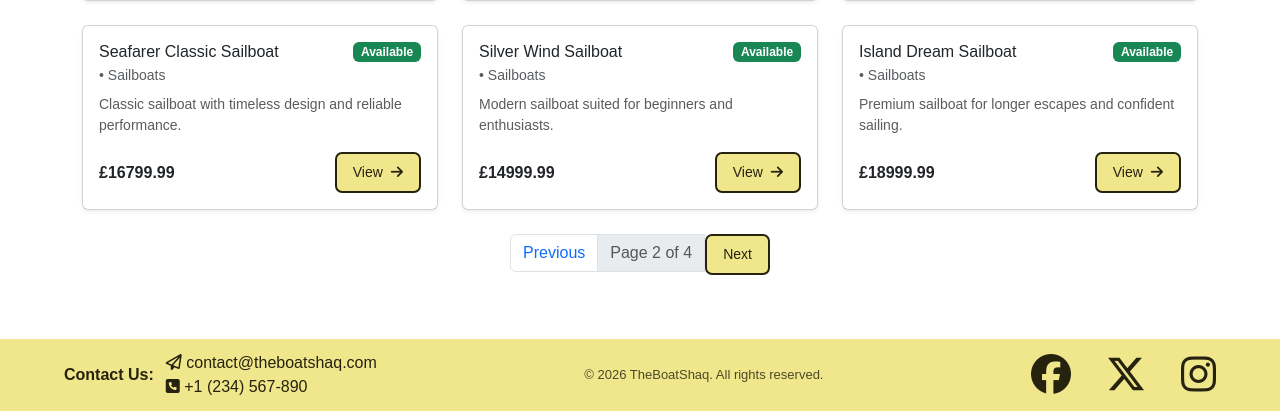
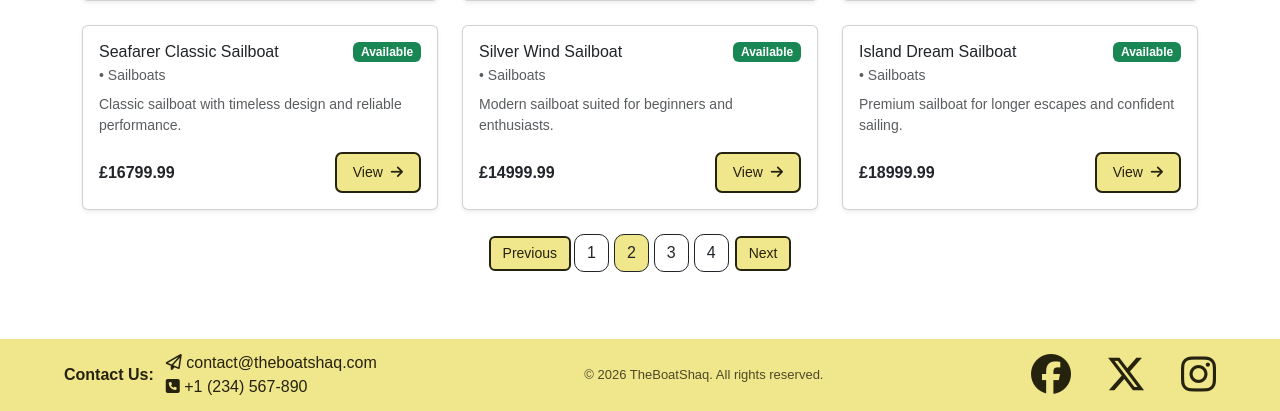
Before and after one commit to h7qju7ts/the_boat_shaq, a Django app: page /catalog/?page=2 in a window 1280 px wide. Shown: the part 389-800 px from the top of the page. Run offline with Django 5.2, Linux system fonts and the light colour scheme; data comes from the database, SQL or seed files in the repository; data that the repository does not hold is empty; some libraries are stand-ins or nearby versions; some web fonts are replaced.

Commit message:
style the pagination section

```diff
--- a/static/css/style.css
+++ b/static/css/style.css
@@ -99,6 +99,40 @@ input {
 
 p {
   margin: 0 0 1rem;
+}
+
+/* -- Pagination -- */
+
+.btn-prev-next {
+  background-color: khaki;
+  color: #25220d;
+  border: 2px solid #25220d;
+  border-radius: 6px;
+  padding: 5px 12px;
+}
+
+.btn-prev-next:hover {
+  background-color: #6b5e00;
+  color: white;
+  border-color: #6b5e00;
+}
+
+.pagination .page-link {
+  border-radius: 10px;
+  margin: 0 2px;
+  color: #212529;
+  border: 1px solid #212529;
+}
+
+.pagination .page-link:hover {
+  color: white;
+  background-color: #6b5e00;
+}
+
+.pagination .page-link.active {
+  background-color: khaki;
+  border-color: #212529;
+  color: #212529;
 }
 
 /* ---------- Navbar ---------- */
--- a/templates/boats/catalog.html
+++ b/templates/boats/catalog.html
@@ -124,32 +124,47 @@
   <!-- Pagination -->
   {% if page_obj and page_obj.paginator.num_pages > 1 %}
    <nav class="mt-4" aria-label="Boat catalog pagination">
-    <ul class="pagination justify-content-center">
+    <ul class="pagination justify-content-center gap-1 align-items-center">
 
     {% if page_obj.has_previous %}
       <li class="page-item">
-        <a class="page-link" href="?{% if request.GET.q %}q={{ request.GET.q|urlencode }}&{% endif %}{% if request.GET.sort %}sort={{ request.GET.sort }}&{% endif %}{% if request.GET.category %}category={{ request.GET.category }}&{% endif %}page={{ page_obj.previous_page_number }}">
+        <a class="btn btn-prev-next"
+           href="?{% if request.GET.q %}q={{ request.GET.q|urlencode }}&{% endif %}{% if request.GET.sort %}sort={{ request.GET.sort|urlencode }}&{% endif %}{% if request.GET.category %}category={{ request.GET.category|urlencode }}&{% endif %}page={{ page_obj.previous_page_number }}">
           Previous
         </a>
       </li>
     {% else %}
-      <li class="page-item disabled"><span class="page-link">Previous</span></li>
+      <li class="page-item">
+        <span class="btn btn-prev-next disabled">Previous</span>
+      </li>
     {% endif %}
 
-      <li class="page-item disabled">
-        <span class="page-link">
-          Page {{ page_obj.number }} of {{ page_obj.paginator.num_pages }}
-        </span>
+    {% for num in page_obj.paginator.page_range %}
+      {% if page_obj.number == num %}
+        <li class="page-item">
+          <span class="page-link active">{{ num }}</span>
         </li>
+      {% else %}
+        <li class="page-item">
+          <a class="page-link"
+             href="?{% if request.GET.q %}q={{ request.GET.q|urlencode }}&{% endif %}{% if request.GET.sort %}sort={{ request.GET.sort|urlencode }}&{% endif %}{% if request.GET.category %}category={{ request.GET.category|urlencode }}&{% endif %}page={{ num }}">
+            {{ num }}
+          </a>
+        </li>
+      {% endif %}
+    {% endfor %}
 
     {% if page_obj.has_next %}
       <li class="page-item">
-        <a class="btn btn-secondary" href="?{% if request.GET.q %}q={{ request.GET.q|urlencode }}&{% endif %}{% if request.GET.sort %}sort={{ request.GET.sort }}&{% endif %}{% if request.GET.category %}category={{ request.GET.category }}&{% endif %}page={{ page_obj.next_page_number }}">
+        <a class="btn btn-prev-next"
+           href="?{% if request.GET.q %}q={{ request.GET.q|urlencode }}&{% endif %}{% if request.GET.sort %}sort={{ request.GET.sort|urlencode }}&{% endif %}{% if request.GET.category %}category={{ request.GET.category|urlencode }}&{% endif %}page={{ page_obj.next_page_number }}">
           Next
         </a>
       </li>
     {% else %}
-      <li class="page-item disabled"><span class="page-link">Next</span></li>
+      <li class="page-item">
+        <span class="btn btn-prev-next disabled">Next</span>
+      </li>
     {% endif %}
 
      </ul>
```
Lines whose indentation alone changed are shown as unchanged.
